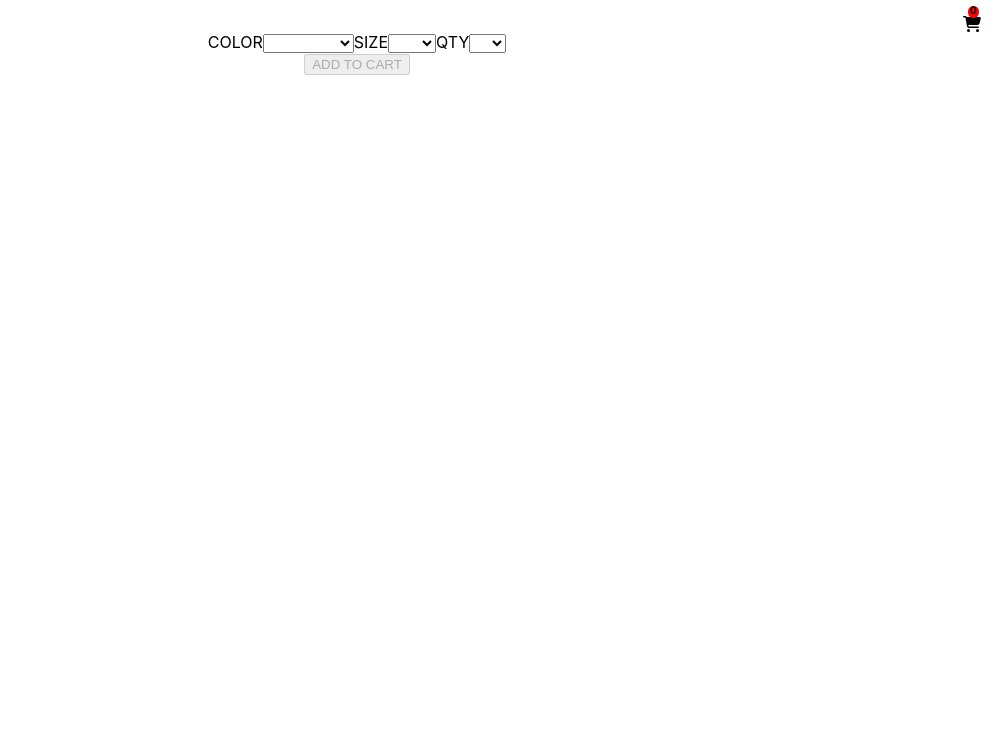
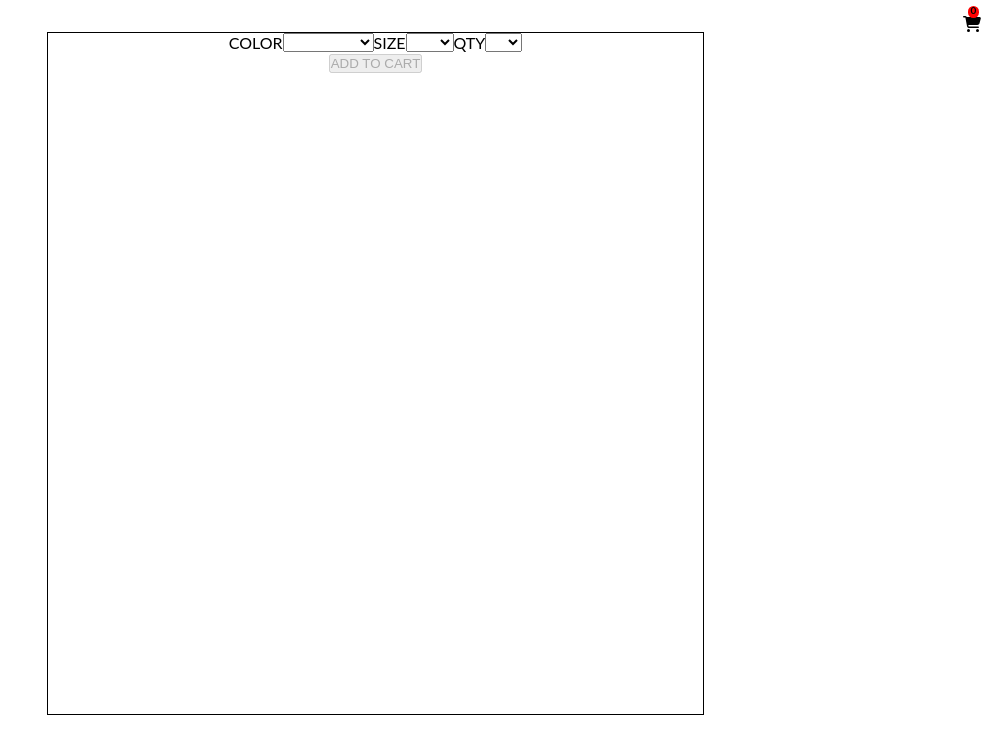
Before and after one commit to danugarri/ecommerceExample, a React (Create React App) app: page / in a window 1280 px wide. Shown: the top 754 px of the page, without its empty margins (283-1280 px from the left). Built offline with nearby package versions, Linux system fonts and the light colour scheme.

Commit message:
separated components

```diff
--- a/src/App.css
+++ b/src/App.css
@@ -1,4 +1,12 @@
+*{
+  margin:0;
+  padding:0;
+  box-sizing: border-box;
+}
 .App {
   text-align: center;
-  margin-top:2rem
+  margin-top:2rem;
+  font-family: "Lato";
+  /* width: 1800px;
+  max-width: 1800px; */
 }
--- a/src/App.js
+++ b/src/App.js
@@ -1,14 +1,24 @@
-import React from 'react';
-
+import React, { useState } from 'react';
 import './App.css';
+import { CartBadge } from './components/cartBadge/CartBadge';
 import { Data } from './components/data/Data';
+import { ProductImg } from './components/productImg/ProductImg';
 
 function App() {
+  const [counter, setCounter] = useState(0);
   return (
     <React.Fragment>
-      <div className='App'>
-        <Data />
-      </div>
+      <main className='App'>
+        <section className='main-container'>
+          <div className='box-left'>
+            <ProductImg />
+          </div>
+          <div className='box-rigth'>
+            <Data setCounter= {setCounter}/>
+          </div>
+        </section>
+        <CartBadge counter={counter}  />
+      </main>
     </React.Fragment>
   );
 }
--- /dev/null
+++ b/src/components/data/Data.css
@@ -0,0 +1,13 @@
+.card{
+    width: 657px;
+    height: 683px;
+    border:1px solid black;
+    position: relative;
+    left: 330px;
+}
+#selects{
+    display: flex;
+    flex-direction: row;
+    justify-content: center;
+
+}
--- a/src/components/data/Data.jsx
+++ b/src/components/data/Data.jsx
@@ -7,16 +7,16 @@ import { fetchData } from '../../features/todsMock/getData';
 import { SelectQuantity } from '../selectQuantity/SelectQuantity';
 import { AddToCart } from '../addToCart/AddToCart';
 import swal from 'sweetalert';
-import { CartBadge } from '../cartBadge/CartBadge';
 import { shoppingCartAction } from '../../app/actions/shoppingCartAction';
 import { checkValues } from '../../app/shared/helpers';
+import './Data.css'
 
-export const Data = () => {
+export const Data = ({setCounter}) => {
   const [fetchedData, setFetchedData] = useState({});
   const [selectedColor, setSelectedColor] = useState('');
   const [selectedSize, setSelectedSize] = useState('');
   const [selectedQuantity, setSelectedQuantity] = useState('');
-  const [counter, setCounter] = useState(0);
+
   const [isFulfilled, setIsFulfilled] = useState(false);
   const dispatch = useDispatch();
   // Logic to handle the add to cart button
@@ -48,6 +48,8 @@ export const Data = () => {
 
   return (
     <>
+      <section className='card'>
+        <div id='selects'>
           <SelectColor
             data={fetchedData}
             setSelectedValue={setSelectedColor}
@@ -58,9 +60,14 @@ export const Data = () => {
             setSelectedValue={setSelectedSize}
             selectedSize={selectedSize}
           />
-      <SelectQuantity setSelectedValue={setSelectedQuantity} selectedQuantity={selectedQuantity} />
+          <SelectQuantity
+            setSelectedValue={setSelectedQuantity}
+            selectedQuantity={selectedQuantity}
+          />
+        </div>
         <AddToCart onHandleClick={HandleClick} fulfilled={isFulfilled} />
-      <CartBadge counter={counter} />
+      </section>
+
     </>
   );
 };
--- /dev/null
+++ b/src/components/productImg/ProductImg.css
@@ -0,0 +1,5 @@
+#main-placeholder {
+  width: 657px;
+  height: 683px;
+  background-color: #e1e1e1;
+}
--- /dev/null
+++ b/src/components/productImg/ProductImg.jsx
@@ -0,0 +1,6 @@
+import React from 'react';
+// import './ProductImg.css';
+
+export const ProductImg = () => {
+  return <div id='main-placeholder'></div>;
+};
```
Lines whose indentation alone changed are shown as unchanged.
